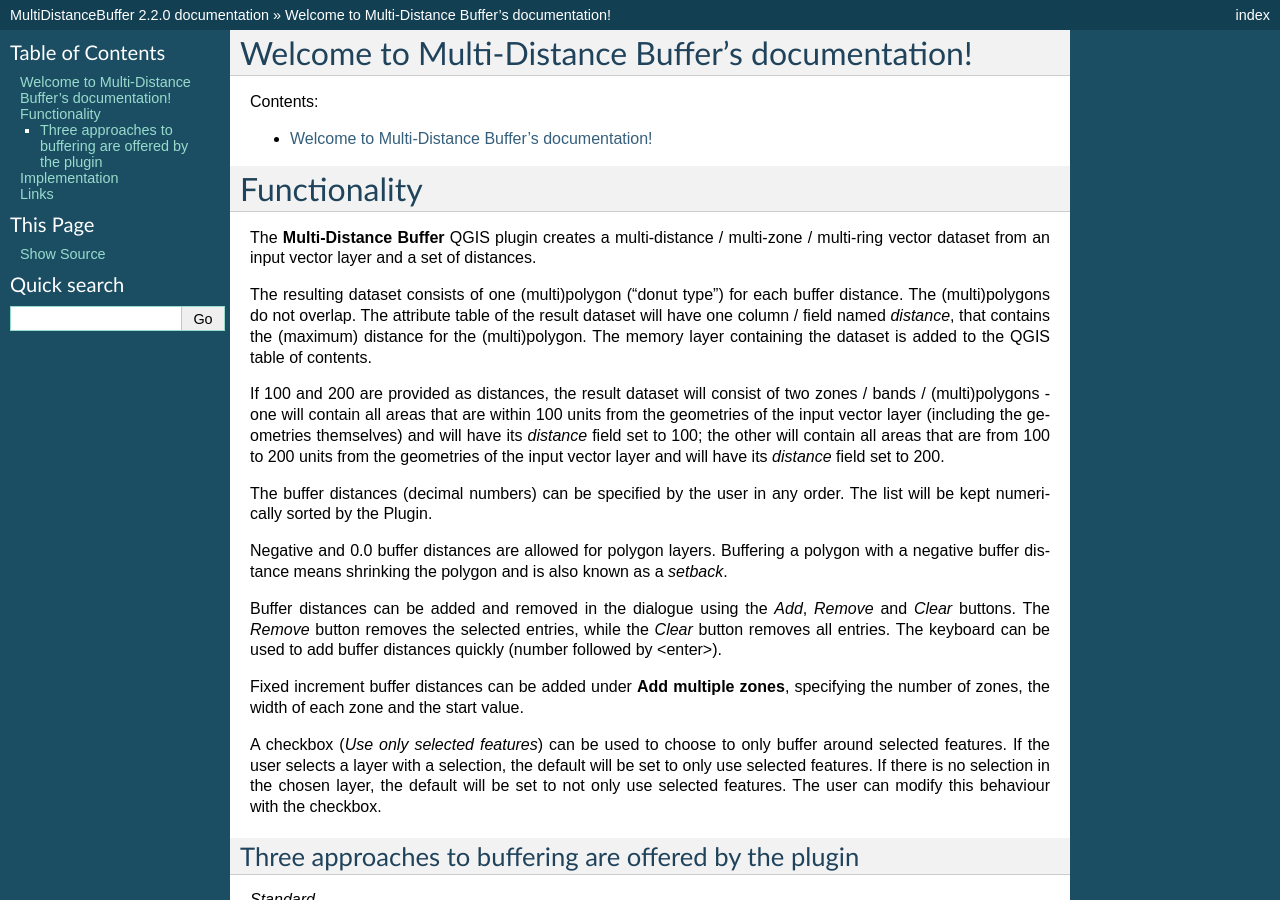
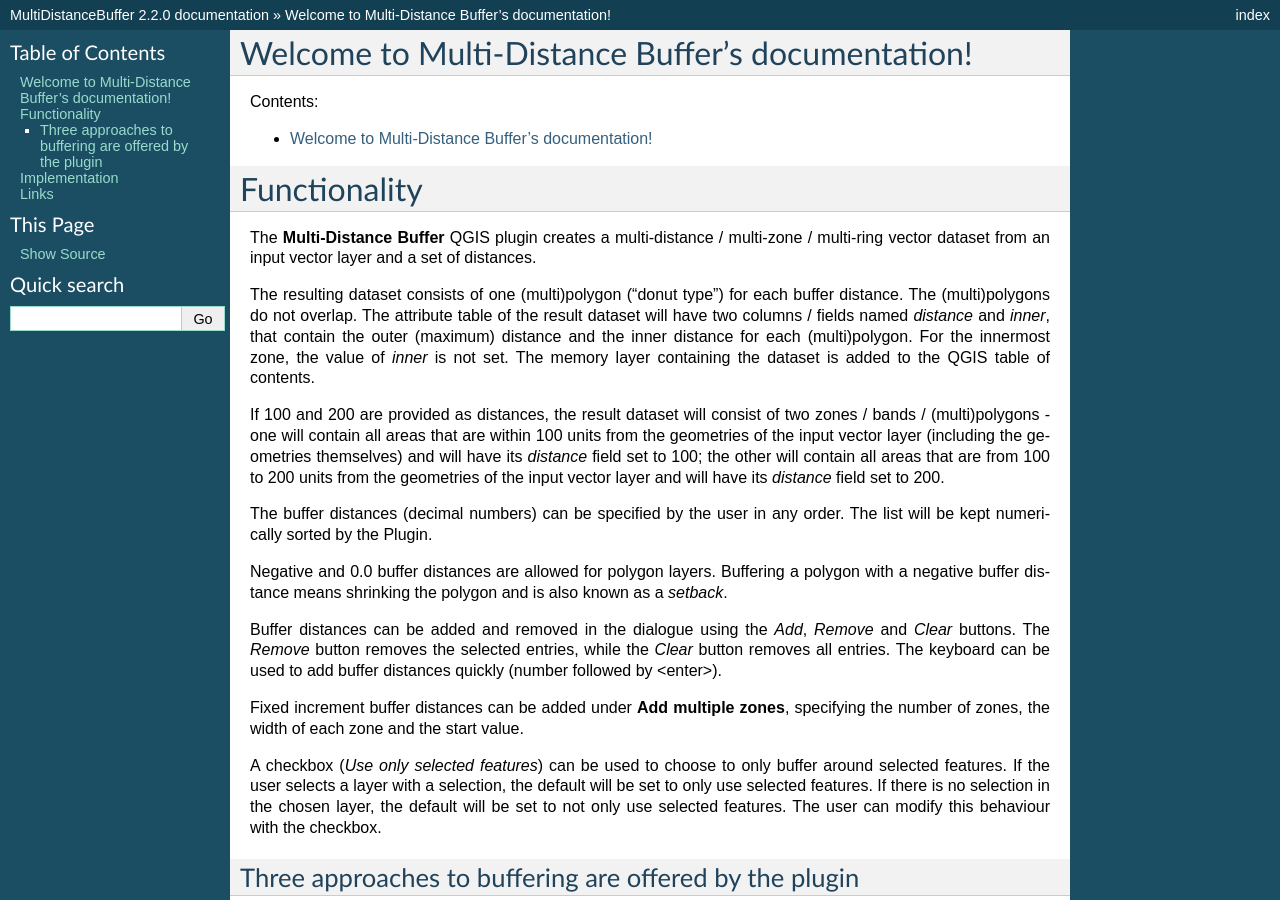
Before and after one commit to havatv/qgismultidistancebufferplugin, a Sphinx documentation site: the page built from help/source/index.rst, in a window 1280 px wide and 900 px high. Built offline with Sphinx 7.4.7, drawn with Linux system fonts in a browser that asks for light colours; formulas are drawn with MathJax 3.

Commit message:
Documenting the new field with the inner distance (#17)

```diff
--- a/help/source/index.rst
+++ b/help/source/index.rst
@@ -23,9 +23,10 @@
 The resulting dataset consists of one (multi)polygon ("donut type")
 for each buffer distance.
 The (multi)polygons do not overlap.
-The attribute table of the result dataset will have one column /
-field named *distance*, that contains the (maximum) distance for the
-(multi)polygon.
+The attribute table of the result dataset will have two columns /
+fields named *distance* and *inner*, that contain the outer (maximum)
+distance and the inner distance for each (multi)polygon.
+For the innermost zone, the value of *inner* is not set.
 The memory layer containing the dataset is added to the QGIS table
 of contents.
 
```
